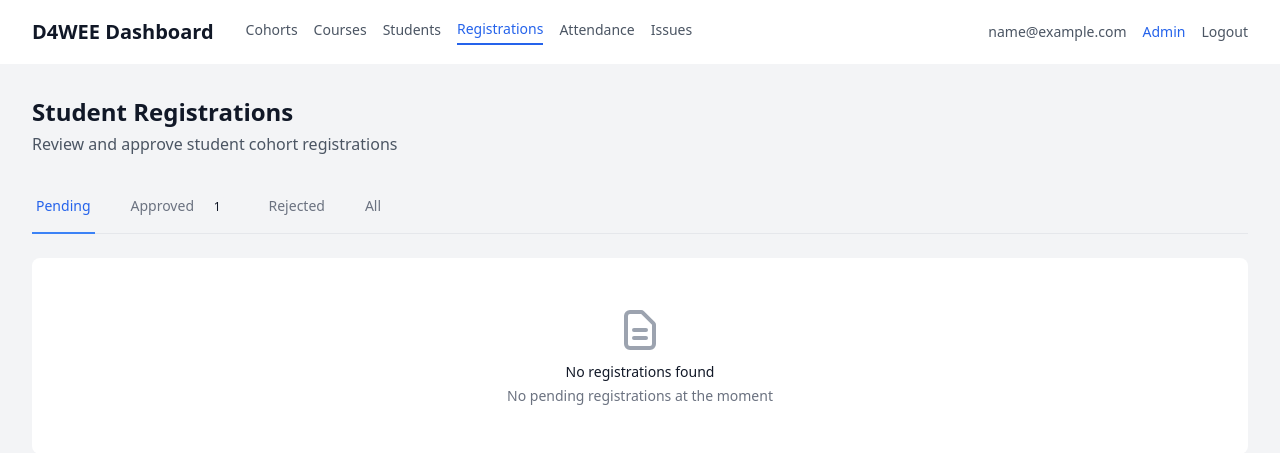
After one commit to codeforpakistan/d4wee, a Django app: page /registrations/ in a window 1280 px wide. The commit adds this page. Shown: the top 453 px of the page. Run offline with Django 5.2, Linux system fonts and the light colour scheme; a user stored in the database is signed in; data comes from the database, SQL or seed files in the repository; tables that the repository leaves empty hold one stand-in row (values such as "Sample post"); some libraries are stand-ins or nearby versions.

Commit message:
Limiting number of enrolments Allowing staff to manage registrations Fixes #4 and #5

```diff
--- a/app/templates/app/page.html
+++ b/app/templates/app/page.html
@@ -19,6 +19,9 @@
                         </a>
                         <a href="{% url 'students_list' %}" class="text-sm font-medium {% if request.resolver_match.url_name == 'students_list' or request.resolver_match.url_name == 'student_detail' %}text-blue-600 border-b-2 border-blue-600{% else %}text-gray-600 hover:text-gray-900{% endif %} pb-1">
                             Students
+                        </a>
+                        <a href="{% url 'registrations_list' %}" class="text-sm font-medium {% if request.resolver_match.url_name == 'registrations_list' %}text-blue-600 border-b-2 border-blue-600{% else %}text-gray-600 hover:text-gray-900{% endif %} pb-1">
+                            Registrations
                         </a>
                         <a href="{% url 'attendance' %}" class="text-sm font-medium {% if request.resolver_match.url_name == 'attendance' %}text-blue-600 border-b-2 border-blue-600{% else %}text-gray-600 hover:text-gray-900{% endif %} pb-1">
                             Attendance
--- /dev/null
+++ b/app/templates/app/registrations_list.html
@@ -0,0 +1,221 @@
+{% extends 'app/page.html' %}
+
+{% block title %}Registrations - D4WEE Dashboard{% endblock %}
+
+{% block content %}
+    <div class="mb-6">
+        <h2 class="text-2xl font-semibold text-gray-900">Student Registrations</h2>
+        <p class="text-gray-600 mt-1">Review and approve student cohort registrations</p>
+    </div>
+
+    <!-- Status Filter Tabs -->
+    <div class="mb-6 border-b border-gray-200">
+        <nav class="-mb-px flex space-x-8">
+            <a href="?status=PENDING"
+               class="{% if status_filter == 'PENDING' %}border-blue-500 text-blue-600{% else %}border-transparent text-gray-500 hover:text-gray-700 hover:border-gray-300{% endif %} whitespace-nowrap py-4 px-1 border-b-2 font-medium text-sm">
+                Pending
+                {% if pending_count > 0 %}
+                    <span class="ml-2 py-0.5 px-2 rounded-full text-xs font-medium {% if status_filter == 'PENDING' %}bg-blue-100 text-blue-600{% else %}bg-gray-100 text-gray-900{% endif %}">
+                        {{ pending_count }}
+                    </span>
+                {% endif %}
+            </a>
+            <a href="?status=APPROVED"
+               class="{% if status_filter == 'APPROVED' %}border-green-500 text-green-600{% else %}border-transparent text-gray-500 hover:text-gray-700 hover:border-gray-300{% endif %} whitespace-nowrap py-4 px-1 border-b-2 font-medium text-sm">
+                Approved
+                {% if approved_count > 0 %}
+                    <span class="ml-2 py-0.5 px-2 rounded-full text-xs font-medium {% if status_filter == 'APPROVED' %}bg-green-100 text-green-600{% else %}bg-gray-100 text-gray-900{% endif %}">
+                        {{ approved_count }}
+                    </span>
+                {% endif %}
+            </a>
+            <a href="?status=REJECTED"
+               class="{% if status_filter == 'REJECTED' %}border-red-500 text-red-600{% else %}border-transparent text-gray-500 hover:text-gray-700 hover:border-gray-300{% endif %} whitespace-nowrap py-4 px-1 border-b-2 font-medium text-sm">
+                Rejected
+                {% if rejected_count > 0 %}
+                    <span class="ml-2 py-0.5 px-2 rounded-full text-xs font-medium {% if status_filter == 'REJECTED' %}bg-red-100 text-red-600{% else %}bg-gray-100 text-gray-900{% endif %}">
+                        {{ rejected_count }}
+                    </span>
+                {% endif %}
+            </a>
+            <a href="?status=ALL"
+               class="{% if status_filter == 'ALL' %}border-gray-500 text-gray-900{% else %}border-transparent text-gray-500 hover:text-gray-700 hover:border-gray-300{% endif %} whitespace-nowrap py-4 px-1 border-b-2 font-medium text-sm">
+                All
+            </a>
+        </nav>
+    </div>
+
+    {% if registrations %}
+        <div class="bg-white rounded-lg border border-gray-200 overflow-hidden">
+            <table class="min-w-full divide-y divide-gray-200">
+                <thead class="bg-gray-50">
+                    <tr>
+                        <th class="px-6 py-3 text-left text-xs font-medium text-gray-500 uppercase tracking-wider">Student</th>
+                        <th class="px-6 py-3 text-left text-xs font-medium text-gray-500 uppercase tracking-wider">Cohort</th>
+                        <th class="px-6 py-3 text-center text-xs font-medium text-gray-500 uppercase tracking-wider">Status</th>
+                        <th class="px-6 py-3 text-center text-xs font-medium text-gray-500 uppercase tracking-wider">Requested</th>
+                        <th class="px-6 py-3 text-center text-xs font-medium text-gray-500 uppercase tracking-wider">Approved By</th>
+                        <th class="px-6 py-3 text-center text-xs font-medium text-gray-500 uppercase tracking-wider">Actions</th>
+                    </tr>
+                </thead>
+                <tbody class="bg-white divide-y divide-gray-200">
+                    {% for registration in registrations %}
+                    <tr class="hover:bg-gray-50 transition-colors">
+                        <td class="px-6 py-4">
+                            <div class="text-sm font-medium text-gray-900">{{ registration.student.full_name }}</div>
+                            <div class="text-sm text-gray-500">{{ registration.student.email }}</div>
+                            {% if registration.student.city %}
+                                <div class="text-xs text-gray-400 mt-1">📍 {{ registration.student.city }}</div>
+                            {% endif %}
+                        </td>
+                        <td class="px-6 py-4">
+                            <div class="text-sm font-medium text-gray-900">{{ registration.cohort.name }}</div>
+                            <div class="text-xs text-gray-500">{{ registration.cohort.start_date|date:"M d" }} - {{ registration.cohort.end_date|date:"M d, Y" }}</div>
+                        </td>
+                        <td class="px-6 py-4 text-center">
+                            {% if registration.status == 'PENDING' %}
+                                <span class="px-2 py-1 bg-orange-100 text-orange-800 text-xs font-medium rounded">Pending</span>
+                            {% elif registration.status == 'APPROVED' %}
+                                <span class="px-2 py-1 bg-green-100 text-green-800 text-xs font-medium rounded">Approved</span>
+                            {% elif registration.status == 'REJECTED' %}
+                                <span class="px-2 py-1 bg-red-100 text-red-800 text-xs font-medium rounded">Rejected</span>
+                            {% endif %}
+                        </td>
+                        <td class="px-6 py-4 text-center">
+                            <div class="text-sm text-gray-900">{{ registration.requested_date|date:"M d, Y" }}</div>
+                            <div class="text-xs text-gray-500">{{ registration.requested_date|date:"g:i A" }}</div>
+                        </td>
+                        <td class="px-6 py-4 text-center">
+                            {% if registration.approved_by %}
+                                <div class="text-sm text-gray-900">{{ registration.approved_by.username }}</div>
+                                {% if registration.approved_date %}
+                                    <div class="text-xs text-gray-500">{{ registration.approved_date|date:"M d, Y" }}</div>
+                                {% endif %}
+                            {% else %}
+                                <span class="text-sm text-gray-400">—</span>
+                            {% endif %}
+                        </td>
+                        <td class="px-6 py-4 text-center">
+                            {% if registration.status == 'PENDING' %}
+                                <div class="flex items-center justify-center space-x-2">
+                                    <form method="POST" action="{% url 'approve_registration' registration.id %}" class="inline">
+                                        {% csrf_token %}
+                                        <button type="submit"
+                                                class="px-3 py-1 bg-green-600 text-white text-xs font-medium rounded hover:bg-green-700 transition-colors"
+                                                onclick="return confirm('Approve this registration?');">
+                                            ✓ Approve
+                                        </button>
+                                    </form>
+                                    <form method="POST" action="{% url 'reject_registration' registration.id %}" class="inline">
+                                        {% csrf_token %}
+                                        <button type="submit"
+                                                class="px-3 py-1 bg-red-600 text-white text-xs font-medium rounded hover:bg-red-700 transition-colors"
+                                                onclick="return confirm('Reject this registration?');">
+                                            ✗ Reject
+                                        </button>
+                                    </form>
+                                </div>
+                            {% else %}
+                                <span class="text-sm text-gray-400">—</span>
+                            {% endif %}
+                        </td>
+                    </tr>
+                    {% if registration.notes %}
+                    <tr class="bg-gray-50">
+                        <td colspan="6" class="px-6 py-2">
+                            <div class="text-xs text-gray-600">
+                                <span class="font-semibold">Notes:</span> {{ registration.notes }}
+                            </div>
+                        </td>
+                    </tr>
+                    {% endif %}
+                    {% endfor %}
+                </tbody>
+            </table>
+        </div>
+
+        <!-- Pagination -->
+        {% if page_obj.has_other_pages %}
+        <div class="bg-white px-4 py-3 border-t border-gray-200 sm:px-6">
+            <div class="flex items-center justify-between">
+                <div class="flex-1 flex justify-between sm:hidden">
+                    {% if page_obj.has_previous %}
+                        <a href="?status={{ status_filter }}&page={{ page_obj.previous_page_number }}" class="relative inline-flex items-center px-4 py-2 border border-gray-300 text-sm font-medium rounded-md text-gray-700 bg-white hover:bg-gray-50">
+                            Previous
+                        </a>
+                    {% endif %}
+                    {% if page_obj.has_next %}
+                        <a href="?status={{ status_filter }}&page={{ page_obj.next_page_number }}" class="ml-3 relative inline-flex items-center px-4 py-2 border border-gray-300 text-sm font-medium rounded-md text-gray-700 bg-white hover:bg-gray-50">
+                            Next
+                        </a>
+                    {% endif %}
+                </div>
+                <div class="hidden sm:flex-1 sm:flex sm:items-center sm:justify-between">
+                    <div>
+                        <p class="text-sm text-gray-700">
+                            Showing
+                            <span class="font-medium">{{ page_obj.start_index }}</span>
+                            to
+                            <span class="font-medium">{{ page_obj.end_index }}</span>
+                            of
+                            <span class="font-medium">{{ page_obj.paginator.count }}</span>
+                            results
+                        </p>
+                    </div>
+                    <div>
+                        <nav class="relative z-0 inline-flex rounded-md shadow-sm -space-x-px">
+                            {% if page_obj.has_previous %}
+                                <a href="?status={{ status_filter }}&page={{ page_obj.previous_page_number }}" class="relative inline-flex items-center px-2 py-2 rounded-l-md border border-gray-300 bg-white text-sm font-medium text-gray-500 hover:bg-gray-50">
+                                    <span class="sr-only">Previous</span>
+                                    <svg class="h-5 w-5" fill="currentColor" viewBox="0 0 20 20">
+                                        <path fill-rule="evenodd" d="M12.707 5.293a1 1 0 010 1.414L9.414 10l3.293 3.293a1 1 0 01-1.414 1.414l-4-4a1 1 0 010-1.414l4-4a1 1 0 011.414 0z" clip-rule="evenodd" />
+                                    </svg>
+                                </a>
+                            {% endif %}
+
+                            {% for num in page_obj.paginator.page_range %}
+                                {% if page_obj.number == num %}
+                                    <span class="z-10 bg-blue-50 border-blue-500 text-blue-600 relative inline-flex items-center px-4 py-2 border text-sm font-medium">
+                                        {{ num }}
+                                    </span>
+                                {% elif num > page_obj.number|add:'-3' and num < page_obj.number|add:'3' %}
+                                    <a href="?status={{ status_filter }}&page={{ num }}" class="bg-white border-gray-300 text-gray-500 hover:bg-gray-50 relative inline-flex items-center px-4 py-2 border text-sm font-medium">
+                                        {{ num }}
+                                    </a>
+                                {% endif %}
+                            {% endfor %}
+
+                            {% if page_obj.has_next %}
+                                <a href="?status={{ status_filter }}&page={{ page_obj.next_page_number }}" class="relative inline-flex items-center px-2 py-2 rounded-r-md border border-gray-300 bg-white text-sm font-medium text-gray-500 hover:bg-gray-50">
+                                    <span class="sr-only">Next</span>
+                                    <svg class="h-5 w-5" fill="currentColor" viewBox="0 0 20 20">
+                                        <path fill-rule="evenodd" d="M7.293 14.707a1 1 0 010-1.414L10.586 10 7.293 6.707a1 1 0 011.414-1.414l4 4a1 1 0 010 1.414l-4 4a1 1 0 01-1.414 0z" clip-rule="evenodd" />
+                                    </svg>
+                                </a>
+                            {% endif %}
+                        </nav>
+                    </div>
+                </div>
+            </div>
+        </div>
+        {% endif %}
+    {% else %}
+        <div class="bg-white rounded-lg p-12 text-center">
+            <svg class="mx-auto h-12 w-12 text-gray-400" fill="none" stroke="currentColor" viewBox="0 0 24 24">
+                <path stroke-linecap="round" stroke-linejoin="round" stroke-width="2" d="M9 12h6m-6 4h6m2 5H7a2 2 0 01-2-2V5a2 2 0 012-2h5.586a1 1 0 01.707.293l5.414 5.414a1 1 0 01.293.707V19a2 2 0 01-2 2z"/>
+            </svg>
+            <h3 class="mt-2 text-sm font-medium text-gray-900">No registrations found</h3>
+            <p class="mt-1 text-sm text-gray-500">
+                {% if status_filter == 'PENDING' %}
+                    No pending registrations at the moment
+                {% elif status_filter == 'APPROVED' %}
+                    No approved registrations yet
+                {% elif status_filter == 'REJECTED' %}
+                    No rejected registrations
+                {% else %}
+                    No registrations in the system
+                {% endif %}
+            </p>
+        </div>
+    {% endif %}
+{% endblock %}
--- a/app/urls.py
+++ b/app/urls.py
@@ -18,6 +18,7 @@ urlpatterns = [
 
     # Student enrollment
     path('enroll/<int:course_id>/', views.enroll_in_course, name='enroll_in_course'),
+    path('unenroll/<int:enrollment_id>/', views.unenroll_from_course, name='unenroll_from_course'),
 
     # Student attendance
     path('attend/', views.mark_attendance, name='mark_attendance'),
@@ -29,4 +30,9 @@ urlpatterns = [
     # Staff: Issue certificates
     path('enrollment/<int:enrollment_id>/issue-certificate/', views.issue_certificate, name='issue_certificate'),
     path('certificate/<int:certificate_id>/delete/', views.delete_certificate, name='delete_certificate'),
+
+    # Staff: Manage registrations
+    path('registrations/', views.registrations_list, name='registrations_list'),
+    path('registrations/<int:registration_id>/approve/', views.approve_registration, name='approve_registration'),
+    path('registrations/<int:registration_id>/reject/', views.reject_registration, name='reject_registration'),
 ]
--- a/app/views.py
+++ b/app/views.py
@@ -2,6 +2,8 @@ from django.shortcuts import render, redirect, get_object_or_404
 from django.contrib import messages
 from django.contrib.auth.decorators import login_required
 from django.core.exceptions import PermissionDenied
+from django.core.paginator import Paginator
+from django.views.decorators.http import require_POST
 from functools import wraps
 from .models import (
     Student, Course, Cohort, Registration, Enrollment,
@@ -88,10 +90,15 @@ def dashboard(request):
             'available_cohorts_data': available_cohorts_data,
         })
 
-    # Get approved/active registrations for available courses
+    # Get approved and pending registrations for available courses
     approved_registrations = Registration.objects.filter(
         student=student,
-        status__in=['APPROVED', 'ACTIVE']
+        status='APPROVED'
+    ).select_related('cohort').order_by('-created_at')
+
+    pending_registrations = Registration.objects.filter(
+        student=student,
+        status='PENDING'
     ).select_related('cohort').order_by('-created_at')
 
     # Get enrolled course IDs
@@ -104,17 +111,13 @@ def dashboard(request):
     for registration in approved_registrations:
         cohort = registration.cohort
 
-        # Get unique courses for this cohort
-        course_ids = Enrollment.objects.filter(
-            cohort=cohort
-        ).values_list('course_id', flat=True).distinct()
-
+        # Show ALL visible courses, not just ones with existing enrollments
         courses = Course.objects.filter(
-            id__in=course_ids,
-            is_visible=True
+            is_visible=True,
+            course_state='ACTIVE'
         ).exclude(
             id__in=enrolled_course_ids  # Exclude already enrolled courses
-        ).prefetch_related('assignments')
+        ).prefetch_related('assignments').order_by('name')
 
         courses_data = []
         for course in courses:
@@ -191,6 +194,7 @@ def dashboard(request):
         'has_improvement': student.has_improvement_data,
         'avg_on_time': student.average_on_time_rate,
         'available_courses_data': available_courses_data,
+        'has_pending_registration': pending_registrations.exists(),
         'available_cohorts_data': available_cohorts_data,
         'can_mark_attendance': can_mark_attendance,
         'marked_today': marked_today,
@@ -770,15 +774,23 @@ def register_for_cohort(request, cohort_id):
 
     # Get or create student profile when registering for cohort
     try:
+        # First try to get by user
         student = Student.objects.get(user=request.user)
     except Student.DoesNotExist:
-        # Create student profile when they request to register
-        student = Student.objects.create(
-            user=request.user,
-            email=request.user.email,
-            full_name=request.user.get_full_name() or request.user.username,
-            google_id=f"local_{request.user.id}"
-        )
+        # Try to find existing student by email (from Google Classroom sync)
+        try:
+            student = Student.objects.get(email=request.user.email)
+            # Link this existing student to the user account
+            student.user = request.user
+            student.save()
+        except Student.DoesNotExist:
+            # Create new student profile
+            student = Student.objects.create(
+                user=request.user,
+                email=request.user.email,
+                full_name=request.user.get_full_name() or request.user.username,
+                google_id=f"local_{request.user.id}"
+            )
 
     # Check if cohort is open for registration
     if not cohort.is_open_for_registration:
@@ -797,7 +809,7 @@ def register_for_cohort(request, cohort_id):
         return redirect('home')
 
     # Create registration request
-    registration = Registration.objects.create(
+    Registration.objects.create(
         student=student,
         cohort=cohort,
         status='PENDING',
@@ -855,6 +867,12 @@ def enroll_in_course(request, course_id):
         messages.warning(request, f'You are already enrolled in {course.name}.')
         return redirect('home')
 
+    # Check enrollment limit (max 5 courses)
+    current_enrollment_count = Enrollment.objects.filter(student=student).count()
+    if current_enrollment_count >= 5:
+        messages.error(request, 'You cannot enroll in more than 5 courses at a time.')
+        return redirect('home')
+
     # Create enrollment
     Enrollment.objects.create(
         student=student,
@@ -865,6 +883,31 @@ def enroll_in_course(request, course_id):
     )
 
     messages.success(request, f'Successfully enrolled in {course.name}!')
+    return redirect('home')
+
+
+@login_required
+def unenroll_from_course(request, enrollment_id):
+    """Allow student to unenroll from a course"""
+    if request.method != 'POST':
+        return redirect('home')
+
+    # Get student
+    try:
+        student = Student.objects.get(user=request.user)
+    except Student.DoesNotExist:
+        messages.error(request, 'Student profile not found.')
+        return redirect('home')
+
+    # Get enrollment and verify it belongs to this student
+    enrollment = get_object_or_404(Enrollment, id=enrollment_id, student=student)
+
+    course_name = enrollment.course.name
+
+    # Delete the enrollment
+    enrollment.delete()
+
+    messages.success(request, f'Successfully unenrolled from {course_name}.')
     return redirect('home')
 
 
@@ -1129,3 +1172,84 @@ def view_certificate(request, student_google_id, course_google_id):
     }
 
     return render(request, 'certificate/certificate.html', context)
+
+
+# =============================================================================
+# STAFF VIEWS FOR REGISTRATIONS
+# =============================================================================
+
+@staff_required
+def registrations_list(request):
+    """
+    Staff view to see and manage all registrations
+    """
+    # Get filter from query params
+    status_filter = request.GET.get('status', 'PENDING')
+    page_number = request.GET.get('page', 1)
+
+    # Only show registrations for active cohorts
+    registrations = Registration.objects.select_related(
+        'student', 'cohort', 'approved_by'
+    ).filter(cohort__status='ACTIVE')
+
+    if status_filter and status_filter != 'ALL':
+        registrations = registrations.filter(status=status_filter)
+
+    registrations = registrations.order_by('-requested_date')
+
+    # Paginate results (25 per page)
+    paginator = Paginator(registrations, 25)
+    page_obj = paginator.get_page(page_number)
+
+    # Count by status for tabs (only for active cohorts)
+    pending_count = Registration.objects.filter(status='PENDING', cohort__status='ACTIVE').count()
+    approved_count = Registration.objects.filter(status='APPROVED', cohort__status='ACTIVE').count()
+    rejected_count = Registration.objects.filter(status='REJECTED', cohort__status='ACTIVE').count()
+
+    context = {
+        'registrations': page_obj,
+        'page_obj': page_obj,
+        'status_filter': status_filter,
+        'pending_count': pending_count,
+        'approved_count': approved_count,
+        'rejected_count': rejected_count,
+    }
+
+    return render(request, 'app/registrations_list.html', context)
+
+
+@staff_required
+@require_POST
+def approve_registration(request, registration_id):
+    """
+    Approve a registration (POST only)
+    """
+    registration = get_object_or_404(Registration, id=registration_id)
+
+    if registration.status != 'PENDING':
+        messages.warning(request, f'Registration is already {registration.status.lower()}.')
+    else:
+        registration.approve(request.user)
+        messages.success(request, f'Approved registration for {registration.student.full_name}.')
+
+    # Redirect back to registrations list
+    return redirect('registrations_list')
+
+
+@staff_required
+@require_POST
+def reject_registration(request, registration_id):
+    """
+    Reject a registration (POST only)
+    """
+    registration = get_object_or_404(Registration, id=registration_id)
+
+    if registration.status != 'PENDING':
+        messages.warning(request, f'Registration is already {registration.status.lower()}.')
+    else:
+        reason = request.POST.get('reason', '')
+        registration.reject(request.user, reason=reason)
+        messages.success(request, f'Rejected registration for {registration.student.full_name}.')
+
+    # Redirect back to registrations list
+    return redirect('registrations_list')
```
Also changed, not shown: app/admin.py (+54 -2 lines), app/models/relationship.py (+6 -25 lines), app/templates/app/dashboard.html (+26 -5 lines), app/templates/app/includes/enrollment_table.html (+9 -0 lines).
